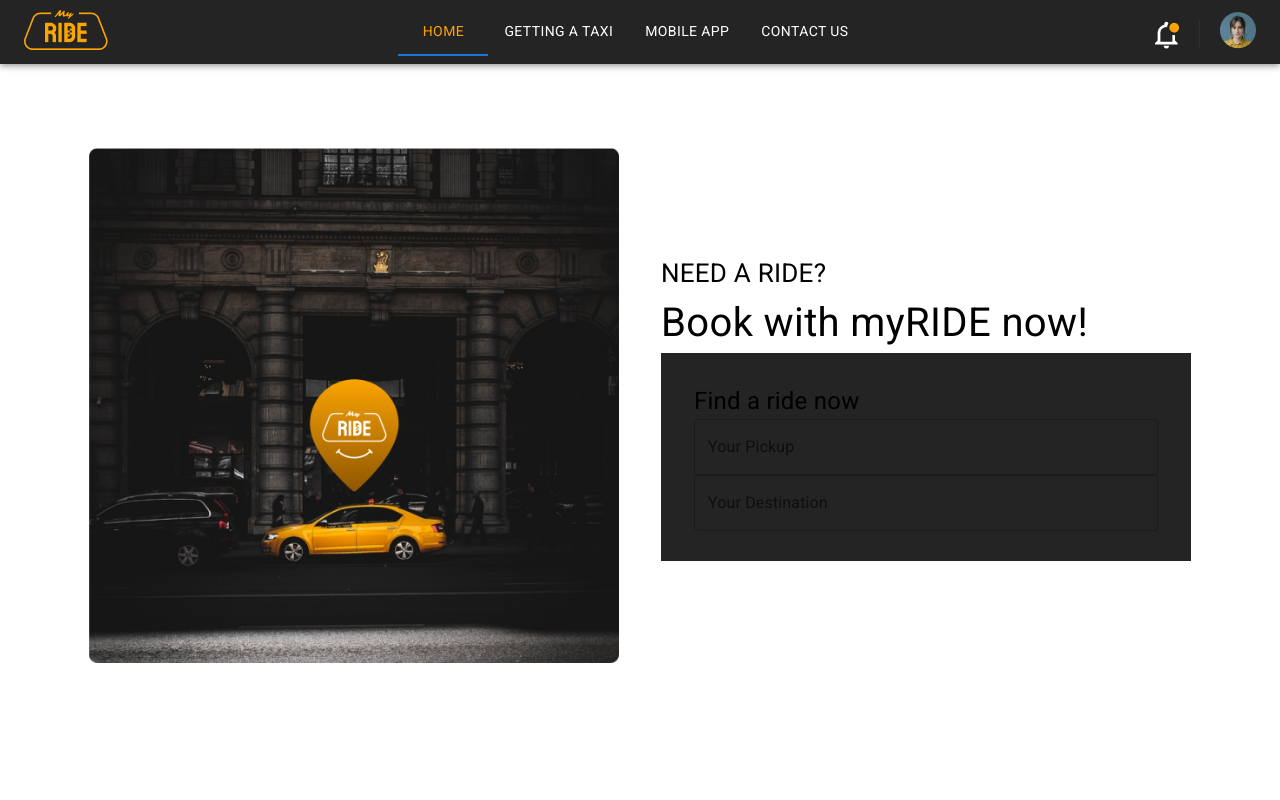
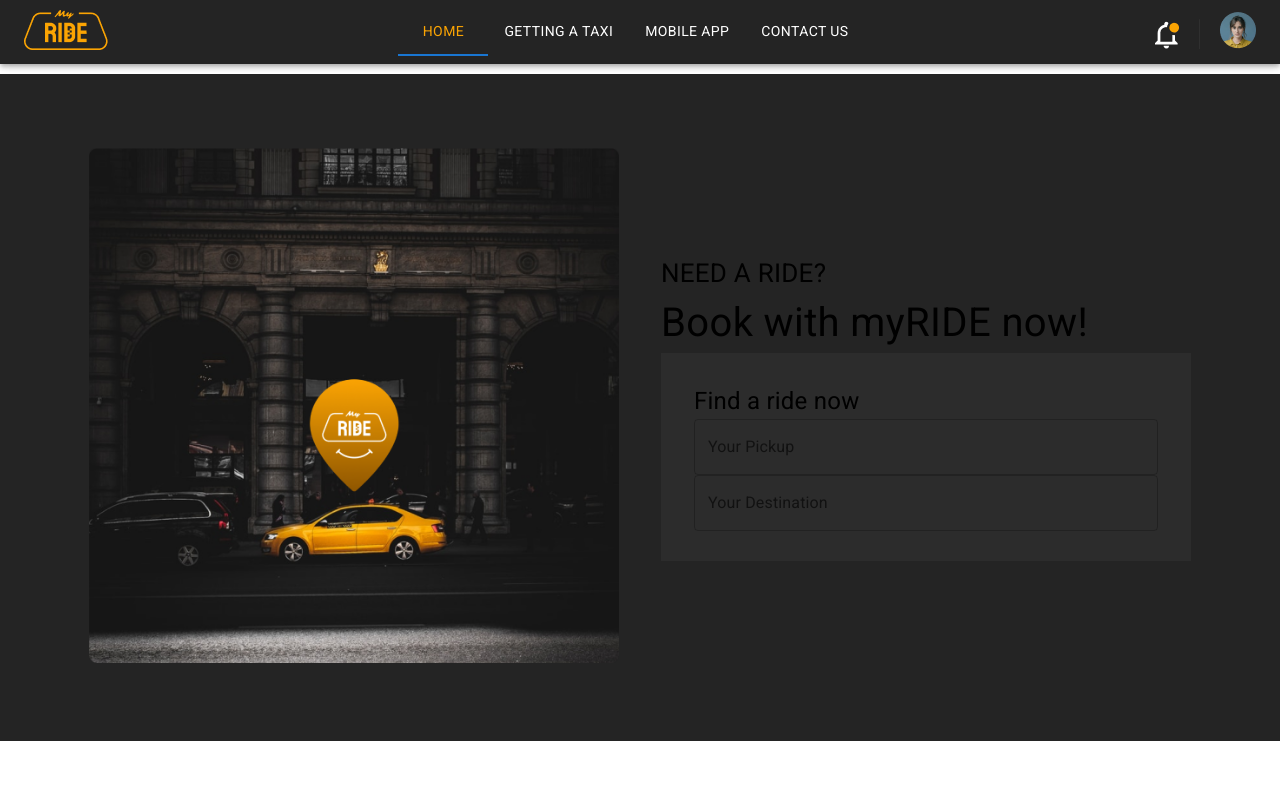
Before and after one commit to viviancol/desafio3-compassuol, a React (Vite) app in the folder my-ride/: page / in a window 1280 px wide. Shown: the top 800 px of the page. Built offline with nearby package versions, Linux system fonts and the light colour scheme.

Commit message:
update: bgcolor: #242424

```diff
--- a/my-ride/src/components/booking-form/BookingForm.tsx
+++ b/my-ride/src/components/booking-form/BookingForm.tsx
@@ -3,7 +3,7 @@
 
 const BookingForm: React.FC = () => {
   return (
-    <Stack marginTop='74px'>
+    <Stack sx= {{marginTop:'74px', bgcolor:'#242424'}} >
         <Box sx={{display:'flex', flexDirection:'row', justifyContent:'space-between', alignItems:'center', my:'74px', mx:'89px'}}>
             <Box sx={{width:'50%'}} >
                 <img style={{
@@ -25,7 +25,7 @@
                     }} >Book with myRIDE now!</Typography>
                 </Box>
 
-                <Box sx={{bgcolor:'#242424', padding:'30px 33px'}} >
+                <Box sx={{bgcolor:'#2c2c2c', padding:'30px 33px'}} >
                     <Box>
                         <Typography
                         sx={{
@@ -43,6 +43,8 @@
                             width:'100%',
                             textColor:'#FBA403' }}
                         label='Your Destination' variant='outlined' />
+
+
                     </Box>
                 </Box>
             </Box>
```
